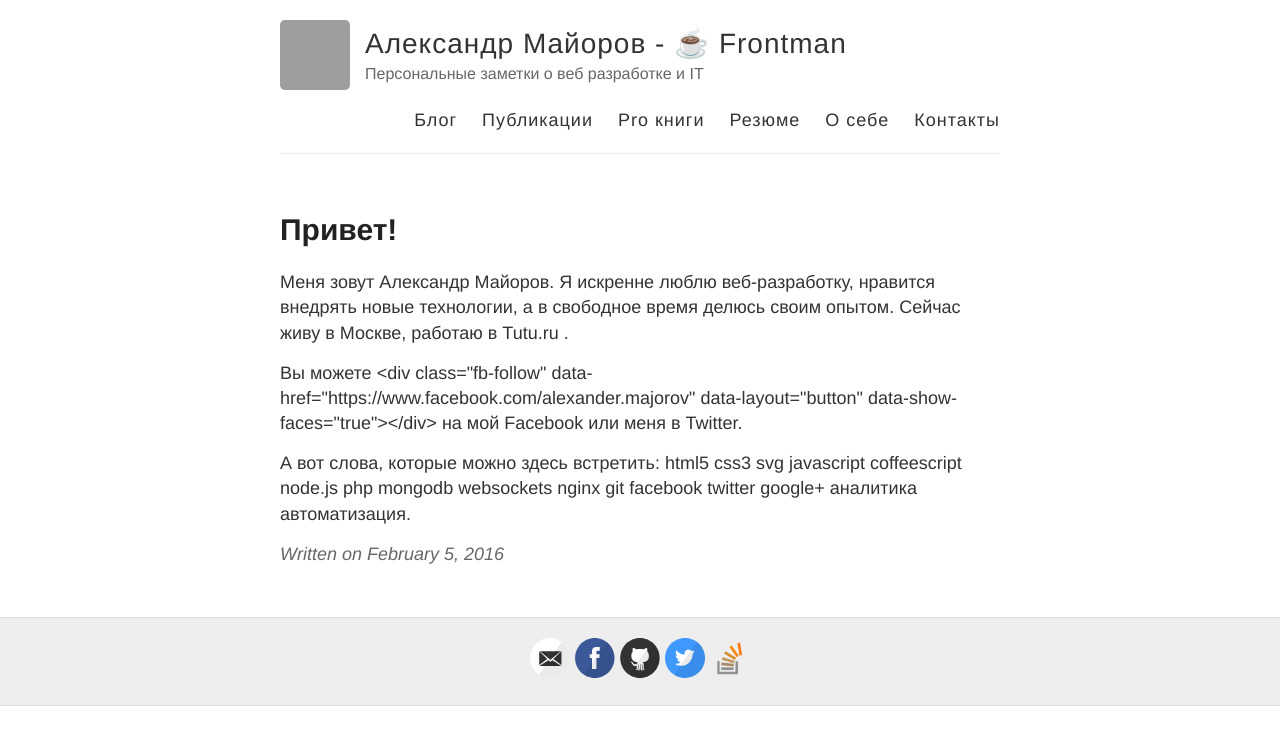
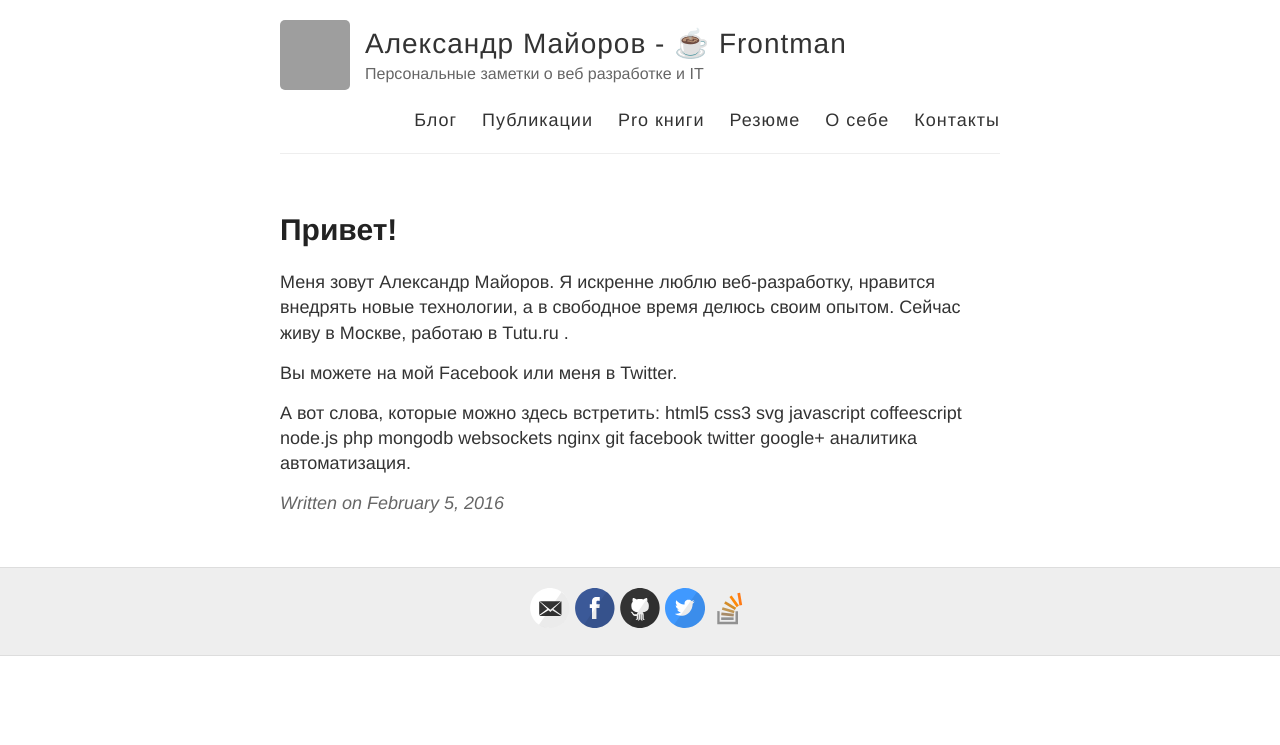
Before and after one commit to frontdevops/alexmayorov.github.io, a Jekyll site: the page built from _posts/2016-02-05-Mainpage.md, in a window 1280 px wide. Shown: the top 745 px of the page. Built offline with Jekyll 4.4.1, drawn with Linux system fonts in a browser that asks for light colours; Markdown is read by kramdown in place of the engine named in the settings; comment, search, counter and statistics services are not loaded; some of the changed lines change nothing that is shown; grey boxes are pictures that could not be loaded.

Commit message:
Update 2016-02-05-Mainpage.md

```diff
--- a/_posts/2016-02-05-Mainpage.md
+++ b/_posts/2016-02-05-Mainpage.md
@@ -5,6 +5,6 @@ title: Привет!
 
 Меня зовут Александр Майоров. Я искренне люблю веб-разработку, нравится внедрять новые технологии, а в свободное время делюсь своим опытом. Сейчас живу в Москве, работаю в Tutu.ru .
 
-Вы можете <div class="fb-follow" data-href="https://www.facebook.com/alexander.majorov" data-layout="button" data-show-faces="true"></div> на мой Facebook или  меня в Twitter.
+Вы можете <span class="fb-follow" data-href="https://www.facebook.com/alexander.majorov" data-layout="button" data-show-faces="true"></span> на мой Facebook или  меня в Twitter.
 
 А вот слова, которые можно здесь встретить: html5 css3 svg javascript coffeescript node.js php mongodb websockets nginx git facebook twitter google+ аналитика автоматизация.
```
